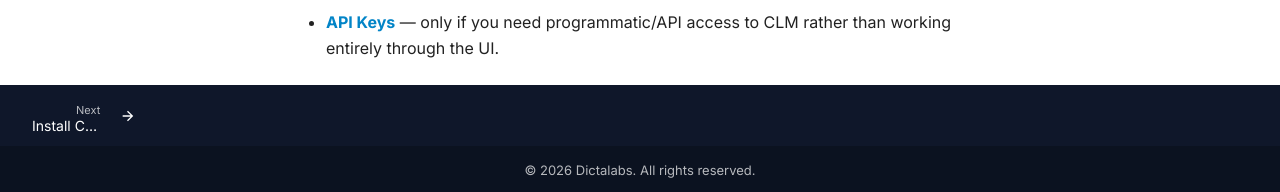
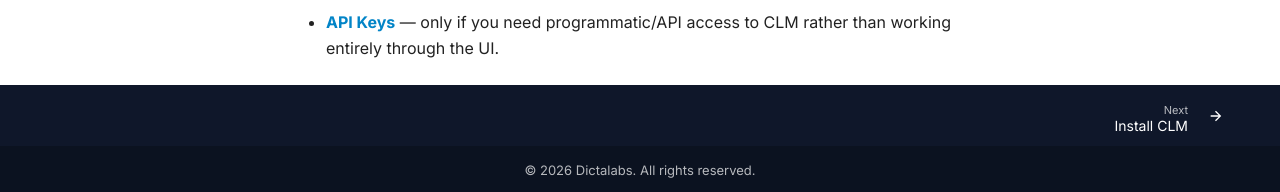
Before and after one commit to dictalabs/clm-admin-guide, an MkDocs documentation site: the page built from docs/index.md, in a window 1280 px wide and 1400 px high, scrolled down 3878 px. Shown: the part 1205-1397 px from the top of the window. Built offline with MkDocs 1.6.1 and Material for MkDocs 9.7.7, drawn with Linux system fonts in a browser that asks for light colours.

Commit message:
Fix footer prev/next titles getting ellipsized on both sides
Material's own flex-grow (0.01) on .md-footer__link barely lets it
claim space from the bar, so the title next to it hit its
percentage-based max-width and got cut off even with plenty of
room available (e.g. "Crypto Sources" -> "Crypto Sour..."). Let
each side grow to its fair share and drop the max-width cap.
Co-Authored-By: Claude Sonnet 5 <noreply@anthropic.com>

```diff
--- a/docs/extra.css
+++ b/docs/extra.css
@@ -217,11 +217,16 @@ body {
   margin: 0 !important;
   display: flex;
   align-items: center;
+  /* Material's own default (flex: 0.01 1 auto) barely lets this grow, so the
+     title next to it gets squeezed and ellipsized even with plenty of room
+     in the bar — let each side actually claim its fair share of the width. */
+  flex: 1 1 auto !important;
 }
 
 .md-footer__title {
   padding: 0 0.6rem;
   margin: 0 !important;
+  max-width: none !important;
 }
 
 .md-footer__button {
```
